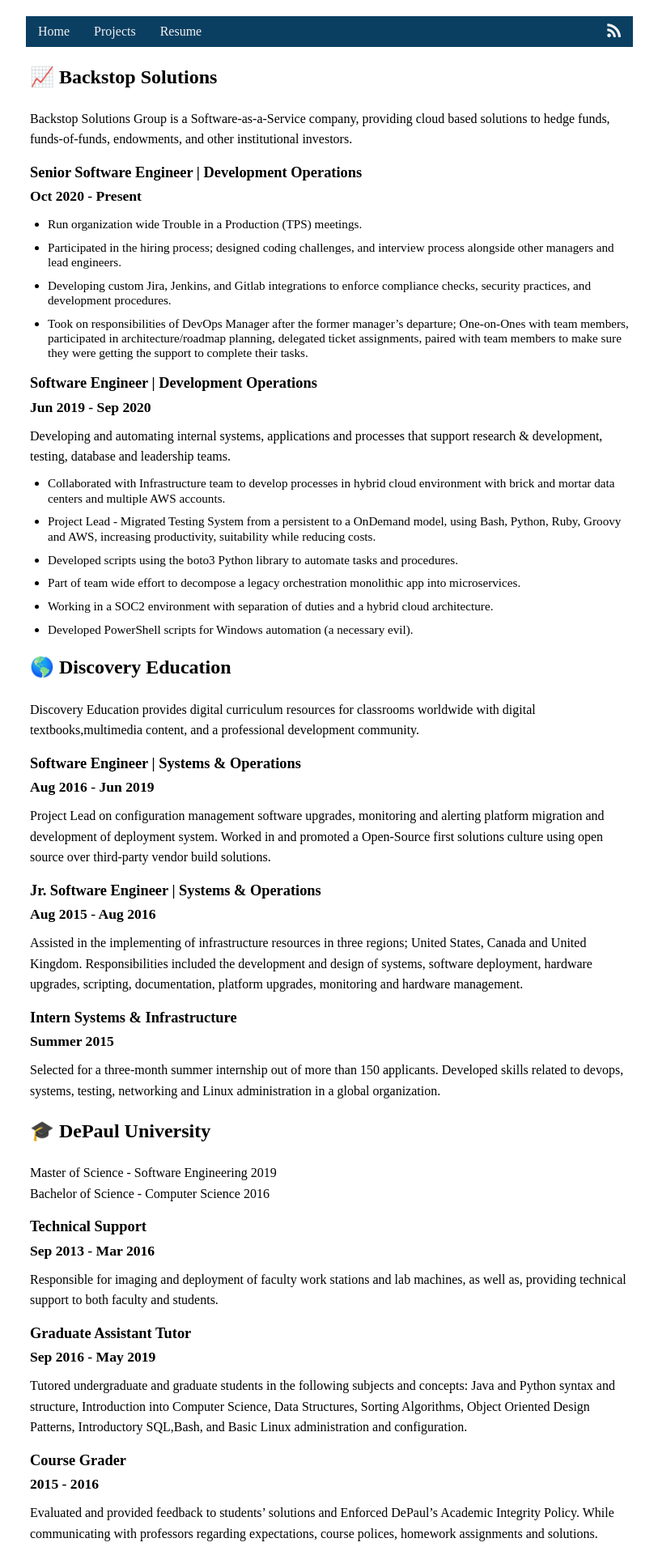
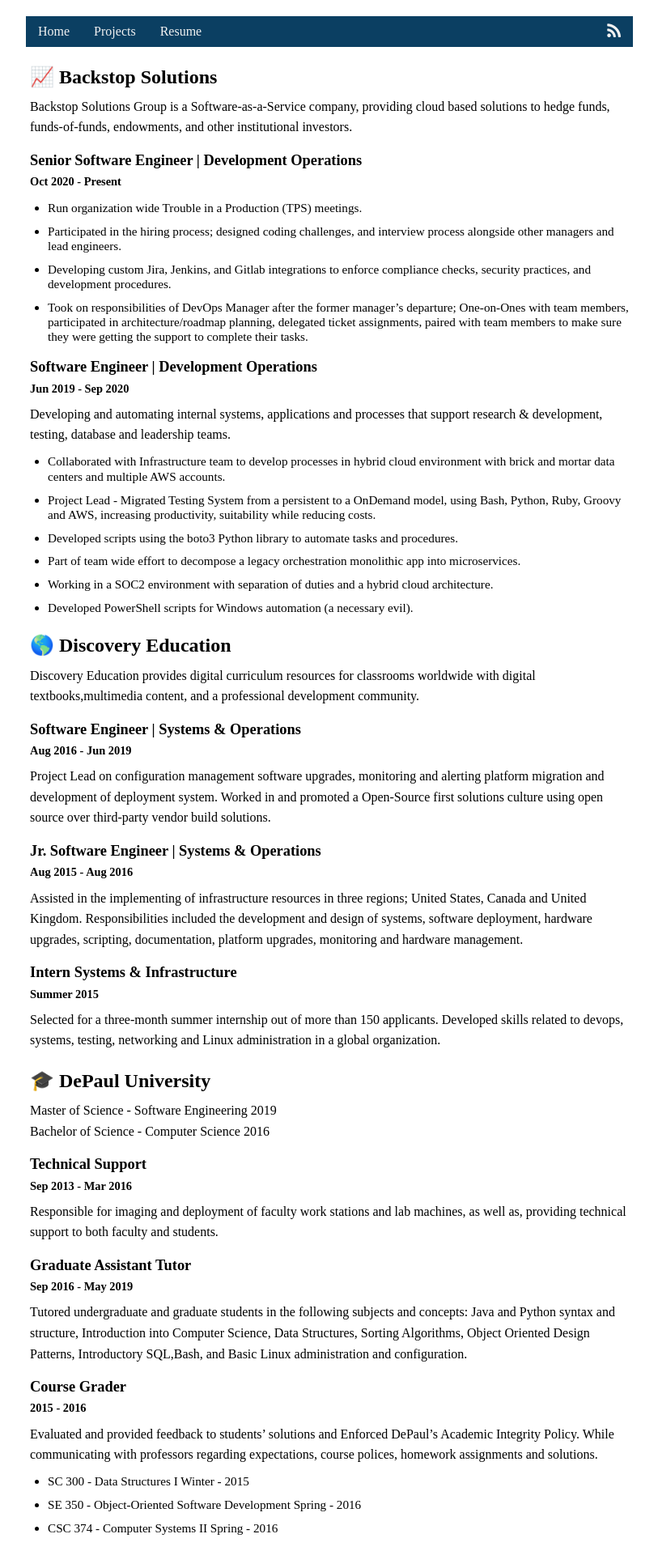
Before and after one commit to nickstanley574/nickstanley574.github.io, a Jekyll site: the page built from resume.md, in a window 1280 px wide. Shown: the top 1916 px of the page at 81% size, without its empty margins (233-1046 px from the left). Built offline with Jekyll 4.4.1, drawn with Linux system fonts in a browser that asks for light colours.

Commit message:
redo resume/cv

```diff
--- a/_sass/resume.scss
+++ b/_sass/resume.scss
@@ -21,6 +21,7 @@
 
 .resume h2 {
     margin-block-start: 0.75em;
+    margin-block-end: 0.2em;
 }
 
 .resume h3 {
@@ -30,7 +31,7 @@
 }
 
 .resume h4 {
-    font-size: 1.1em;
+    font-size: 0.9em;
     margin-block-start: 0em;
     margin-block-end: 0.5em;
 }
```
